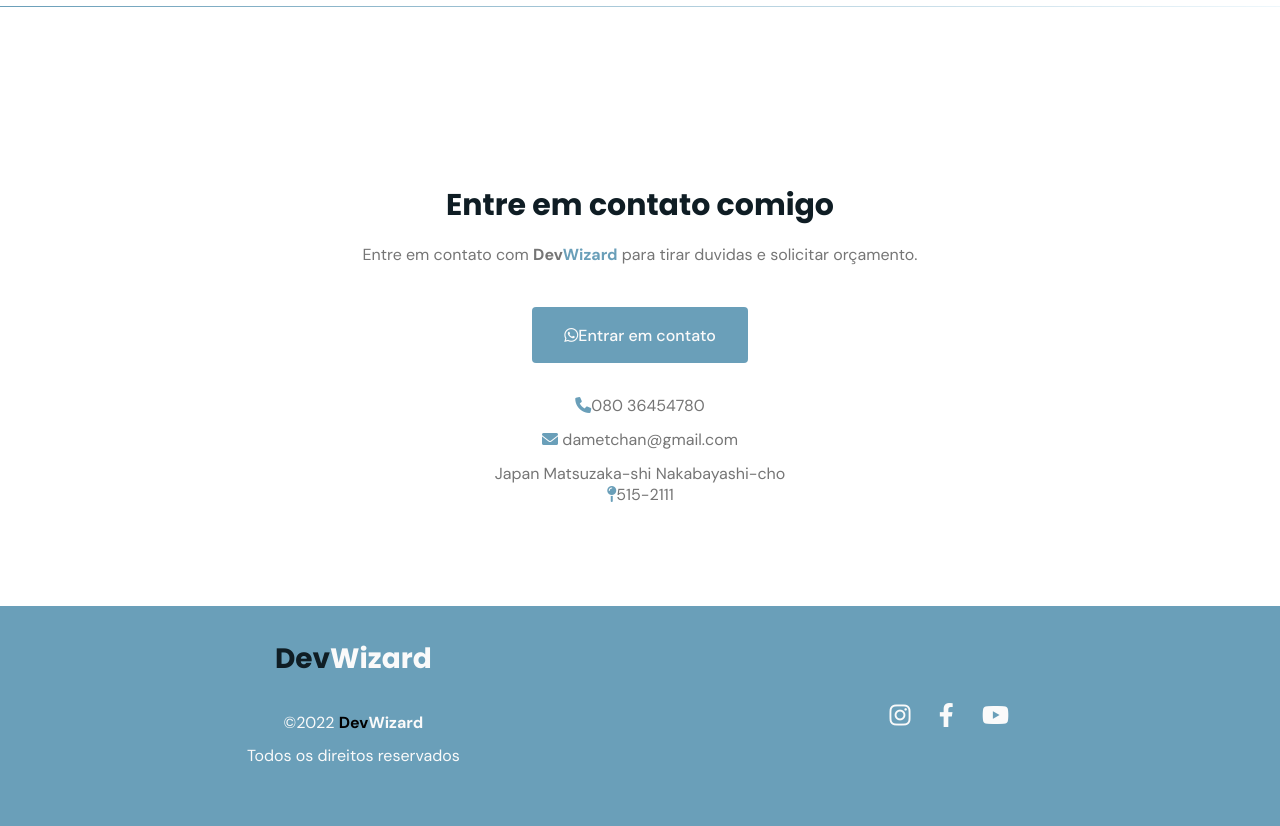
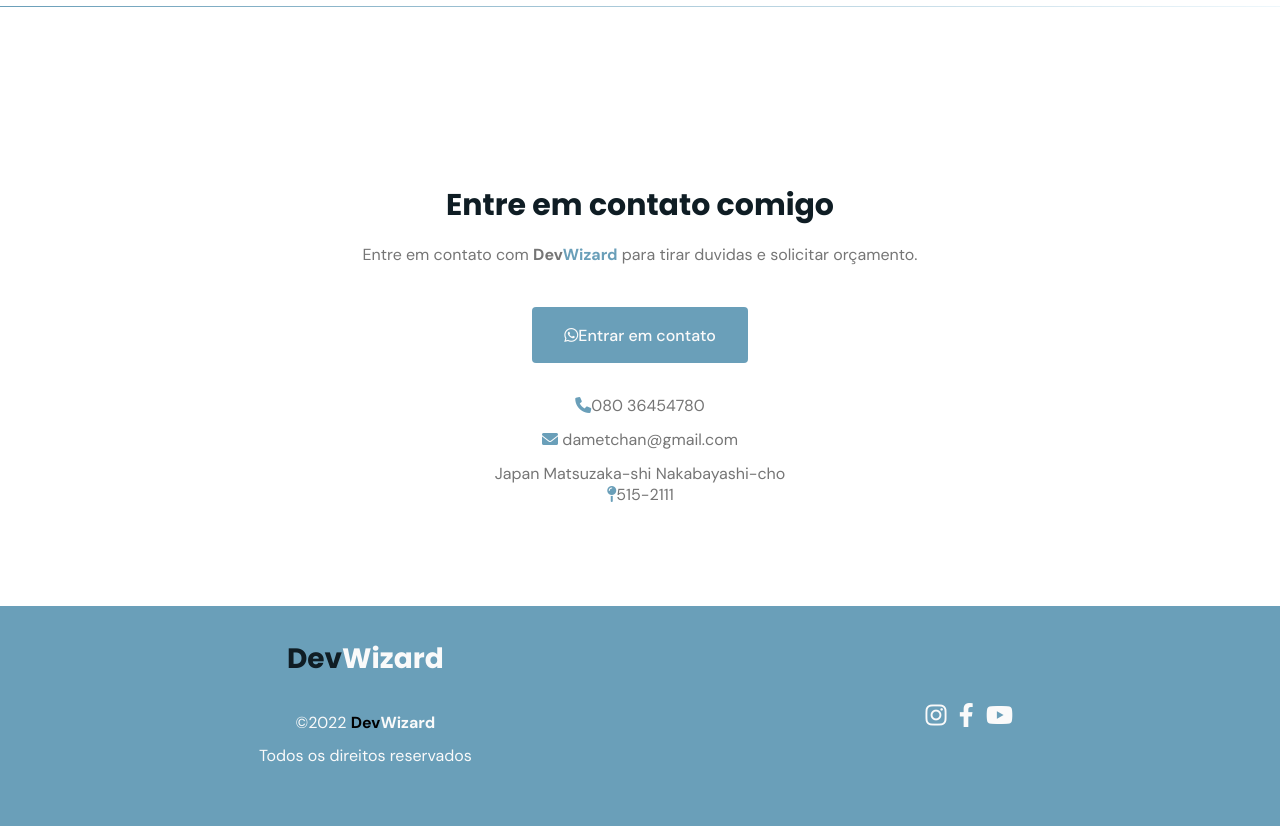
Before and after one commit to devizardjp/devwizard, a plain HTML site: page index.html in a window 1280 px wide. Shown: the part 3087-3913 px from the top of the page. Drawn offline with nearby package versions, Linux system fonts and the light colour scheme.

Commit message:
Update style.css

```diff
--- a/css/style.css
+++ b/css/style.css
@@ -489,7 +489,7 @@ footer .social {
   margin: auto 0;
 }
 footer .social a {
-  margin-right: 1.5rem;
+  margin-right: 0.5rem;
   color: var(--text-color-light);
   transition: 0.4s;
   display: inline-block;
```
